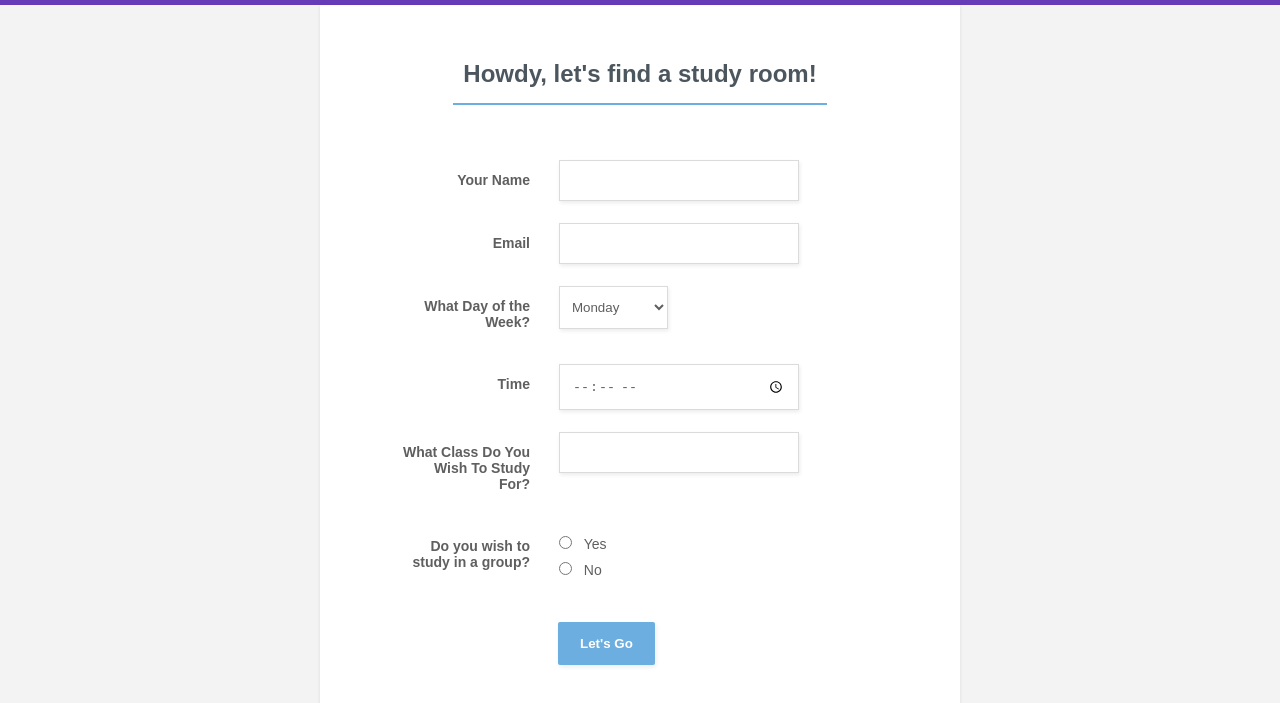
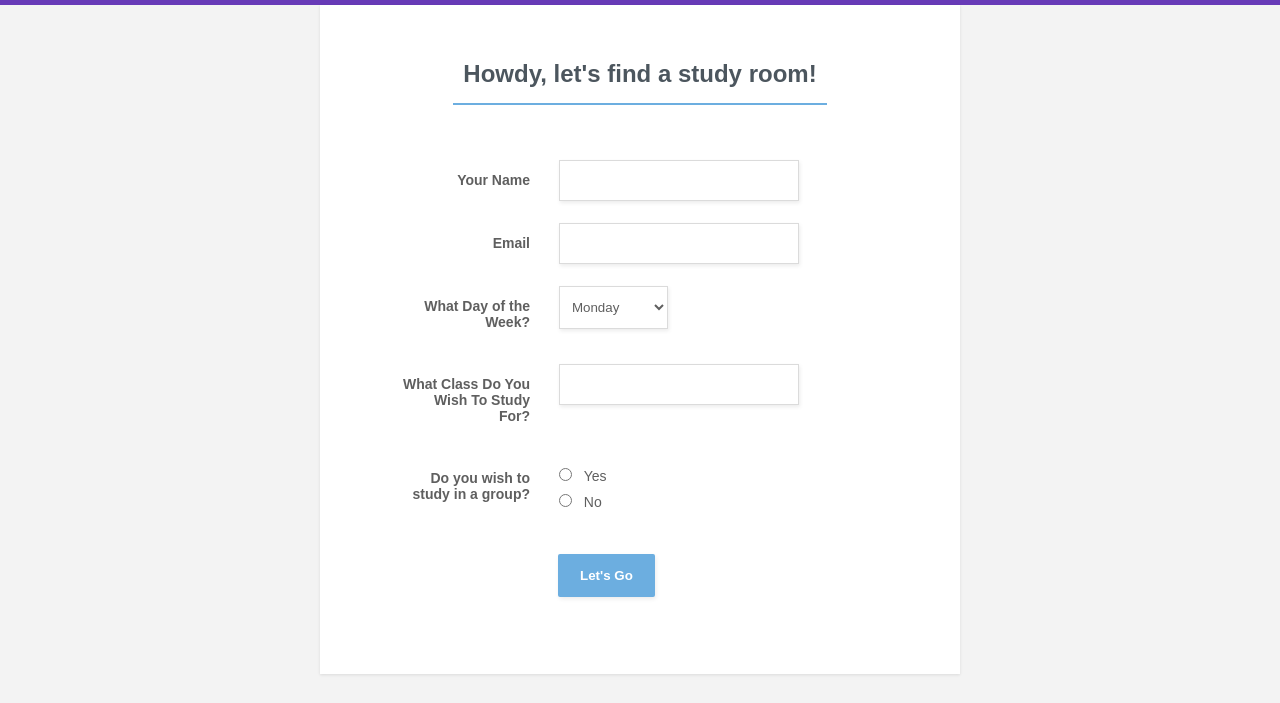
Before and after one commit to deepkotadia/RUStudying, a plain HTML site: page Front-end/index.html in a window 1280 px wide. Shown: the part 81-784 px from the top of the page. Drawn offline with nearby package versions, Linux system fonts and the light colour scheme.

Commit message:
Add files via upload

```diff
--- a/Front-end/index.html
+++ b/Front-end/index.html
@@ -32,7 +32,7 @@
 
         <!-- You only need this form and the form-basic.css -->
 
-        <form class="form-basic" method="post" action="#">
+        <form name= "main_form" class="form-basic" method="post" action="/cgi-bin/test.py">
 
             <div class="form-title-row">
                 <h1>Howdy, let's find a study room!</h1>
@@ -62,13 +62,6 @@
                         <option>Thursday</option>
 						<option>Friday</option>
                     </select>
-                </label>
-            </div>
-
-			<div class="form-row">
-                <label>
-                    <span>Time</span>
-                    <input type="time" name="time">
                 </label>
             </div>
 
```
